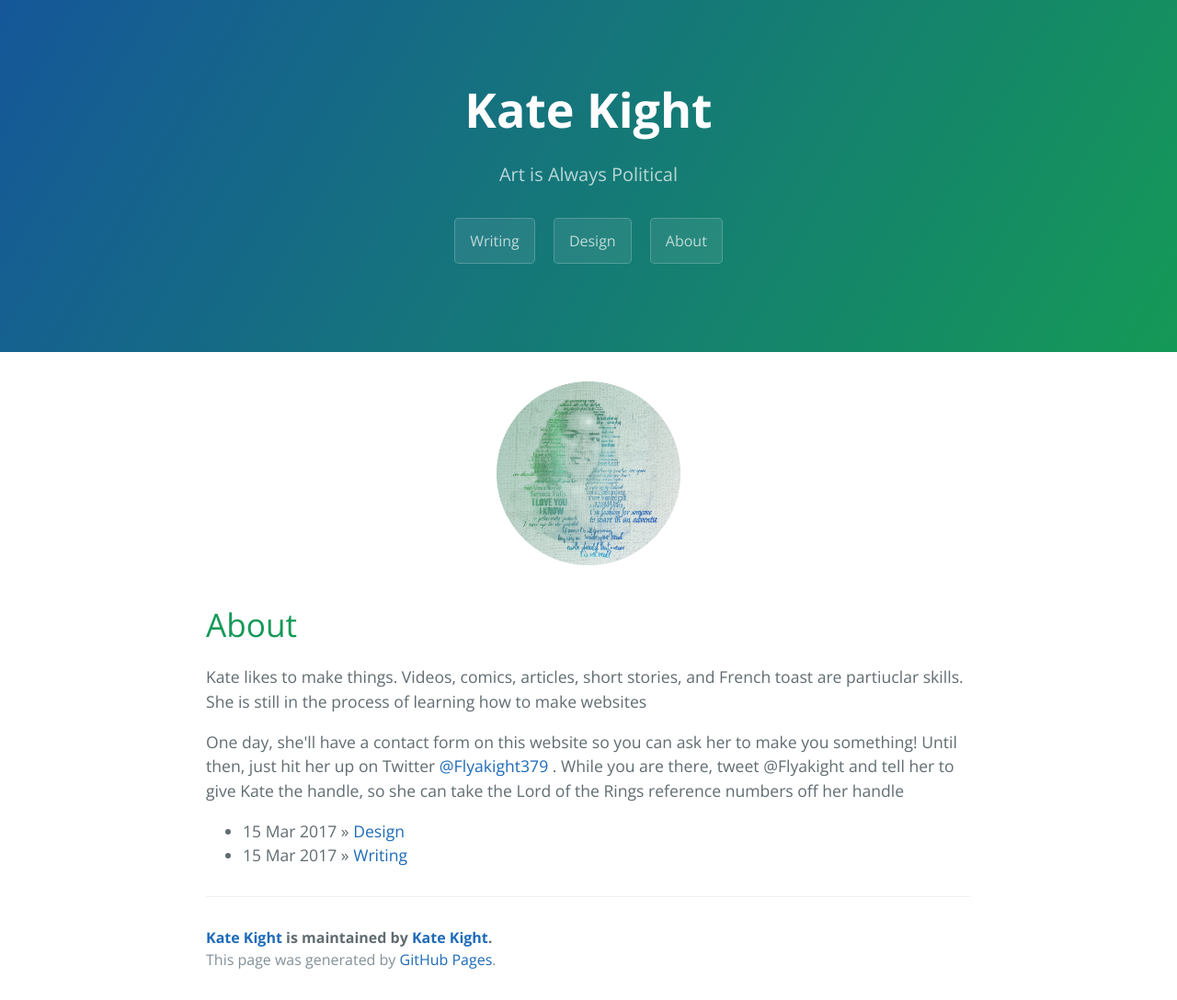
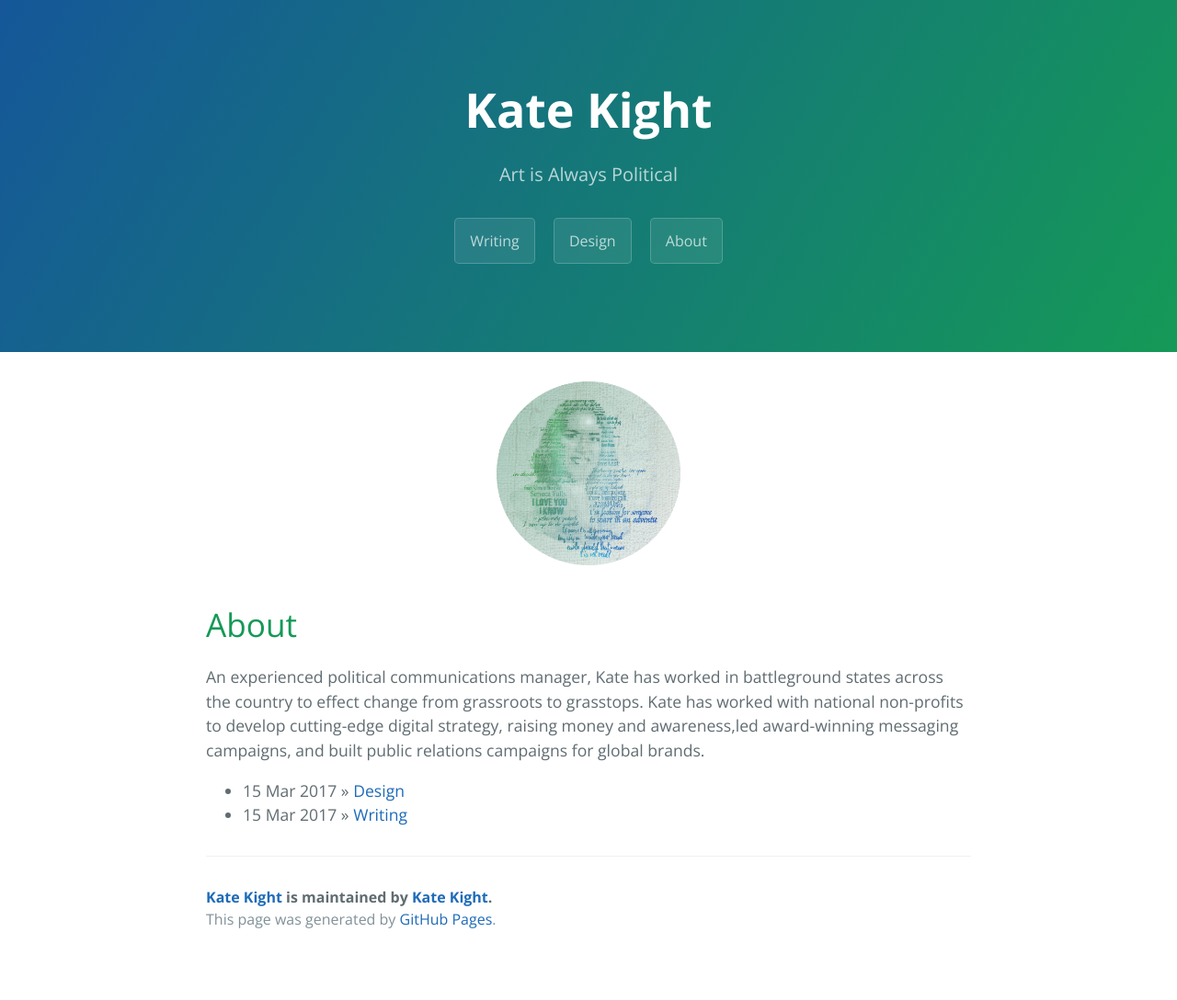
Before and after one commit to Flyakight/flyakight.github.io, a Jekyll site: the page built from index.html, in a window 1280 px wide. Shown: the whole page at 92% size. Built offline with Jekyll 4.4.1, drawn with Linux system fonts in a browser that asks for light colours; the list of posts is cut into pages by our own code; after the commit the page ends 1044 px from its top, so only the background shows below that.

Commit message:
Update index.html

```diff
--- a/index.html
+++ b/index.html
@@ -8,8 +8,10 @@ title: {{site.title}}
         <img src="http://www.katekight.com/Images/Myface.png" class=".center-image" alt="Kate Kight" height="200" >
        </div>
        <h1> About </h1>
-       <p> Kate likes to make things. Videos, comics, articles, short stories, and French toast are partiuclar skills. She is still in the process of learning how to make websites </p>
-       <p> One day, she'll have a contact form on this website so you can ask her to make you something! Until then, just hit her up on Twitter <a href= "https://twitter.com/flyakight379">  @Flyakight379 </a>. While you are there, tweet @Flyakight and tell her to give Kate the handle, so she can take the Lord of the Rings reference numbers off her handle </p>
+       <p> An experienced political communications manager, Kate has worked in battleground states across the country to effect change from grassroots to grasstops. Kate has worked with national non-profits to develop cutting-edge digital strategy, raising money and awareness,led award-winning messaging campaigns, and built public relations campaigns for global brands. </p>
+
+ </p>
+       <p>
   <ul class="posts">
     {% for post in site.posts %}
       <li><span>{{ post.date | date_to_string }}</span> &raquo; <a href="{{ site.baseurl }}{{ post.url }}">{{ post.title }}</a></li>
```
